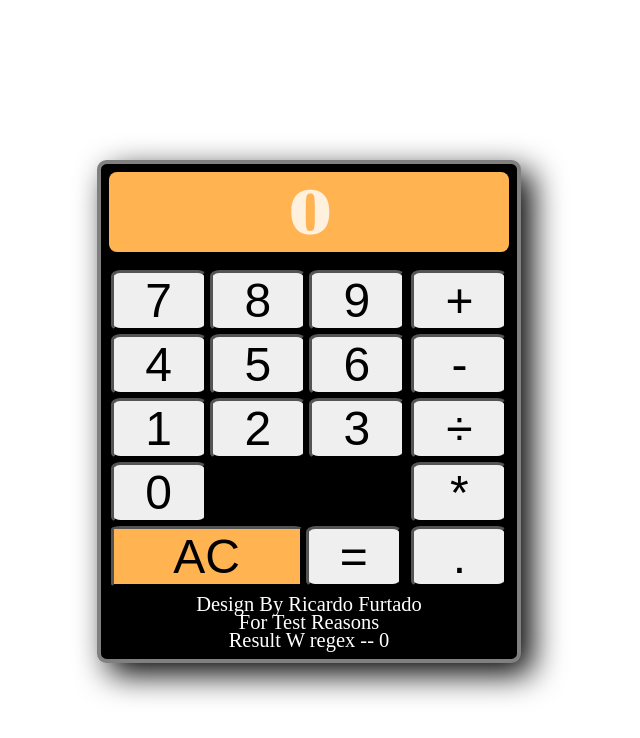
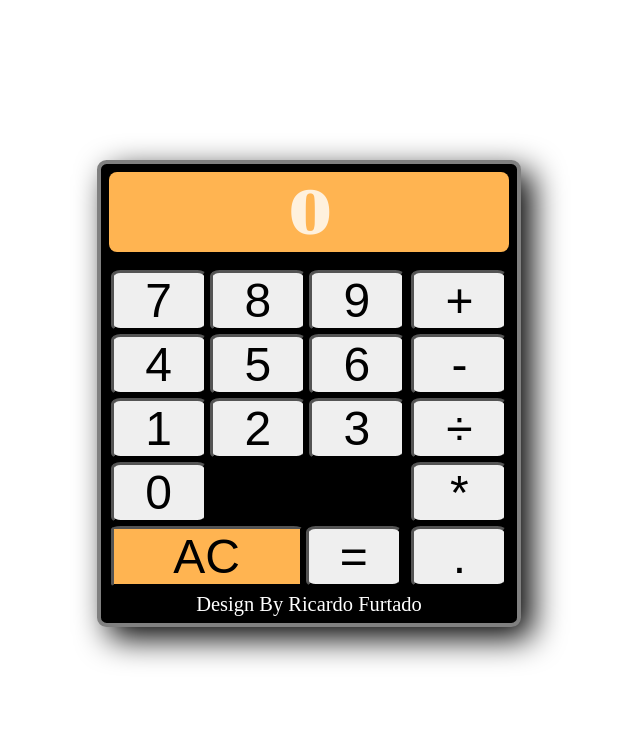
Before and after one commit to rickfurt/React-Calculator, a React (Create React App) app: page / in a window 1280 px wide. Shown: the top 738 px of the page, without its empty margins (331-971 px from the left). Built offline with nearby package versions, Linux system fonts and the light colour scheme.

Commit message:
design fix

```diff
--- a/src/App.js
+++ b/src/App.js
@@ -78,11 +78,6 @@ class App extends Component {
           </span>
         </div>
         <p className="credit">Design By Ricardo Furtado</p>
-
-        <p className="credit">For Test Reasons</p>
-        <p className="credit">Result W regex -- {this.state.display}</p>
-
-
     </div>
     );
   }
```
